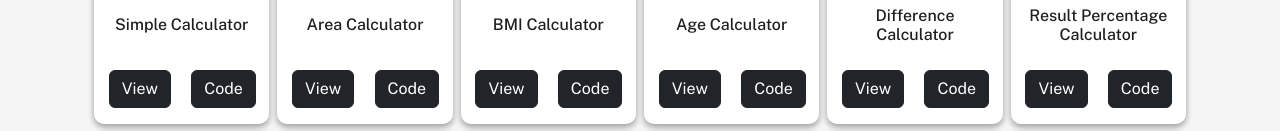
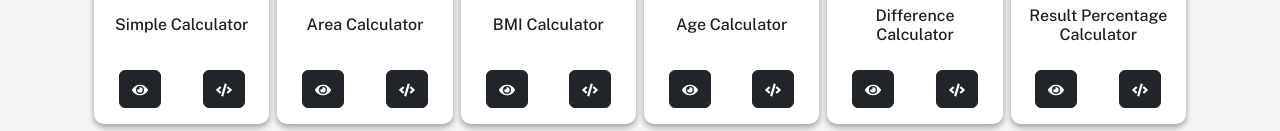
Before and after one commit to Madhav4466/mstechtrove, a React (Create React App) app: page /workplace in a window 1280 px wide. Shown: the part 655-786 px from the top of the page. Built offline with nearby package versions, Linux system fonts and the light colour scheme; a web font is replaced by a local one.

Commit message:
Add icons for view and code buttons

```diff
--- a/src/views/components/workplace/card.js
+++ b/src/views/components/workplace/card.js
@@ -1,5 +1,6 @@
 import React from "react";
 import { Button, Col, Container, Row } from "react-bootstrap";
+import { FaCode, FaEye } from "react-icons/fa";
 import { Link } from "react-router-dom";
 
 export default function Card({sectionName, workplaceSection}) {
@@ -23,10 +24,14 @@ export default function Card({sectionName, workplaceSection}) {
                                 </Row>
                                 <Row className="d-flex align-items-end">
                                     <Col lg={6} sm={6} xs={6} className="p-0">
-                                        <Button as={Link} to={`/workplace/${sectionName}/${section.type ? section.type : section.title.toLowerCase()}`} variant="dark" data-type={section.type}>View</Button>
+                                        <Button as={Link} to={`/workplace/${sectionName}/${section.type ? section.type : section.title.toLowerCase()}`} variant="dark" data-type={section.type}>
+                                            <FaEye />
+                                        </Button>
                                     </Col>
                                     <Col lg={6} sm={6} xs={6} className="p-0">
-                                        <Button variant="dark">Code</Button>
+                                        <Button variant="dark">
+                                            <FaCode />
+                                        </Button>
                                     </Col>
                                 </Row>
                             </Container>
```
